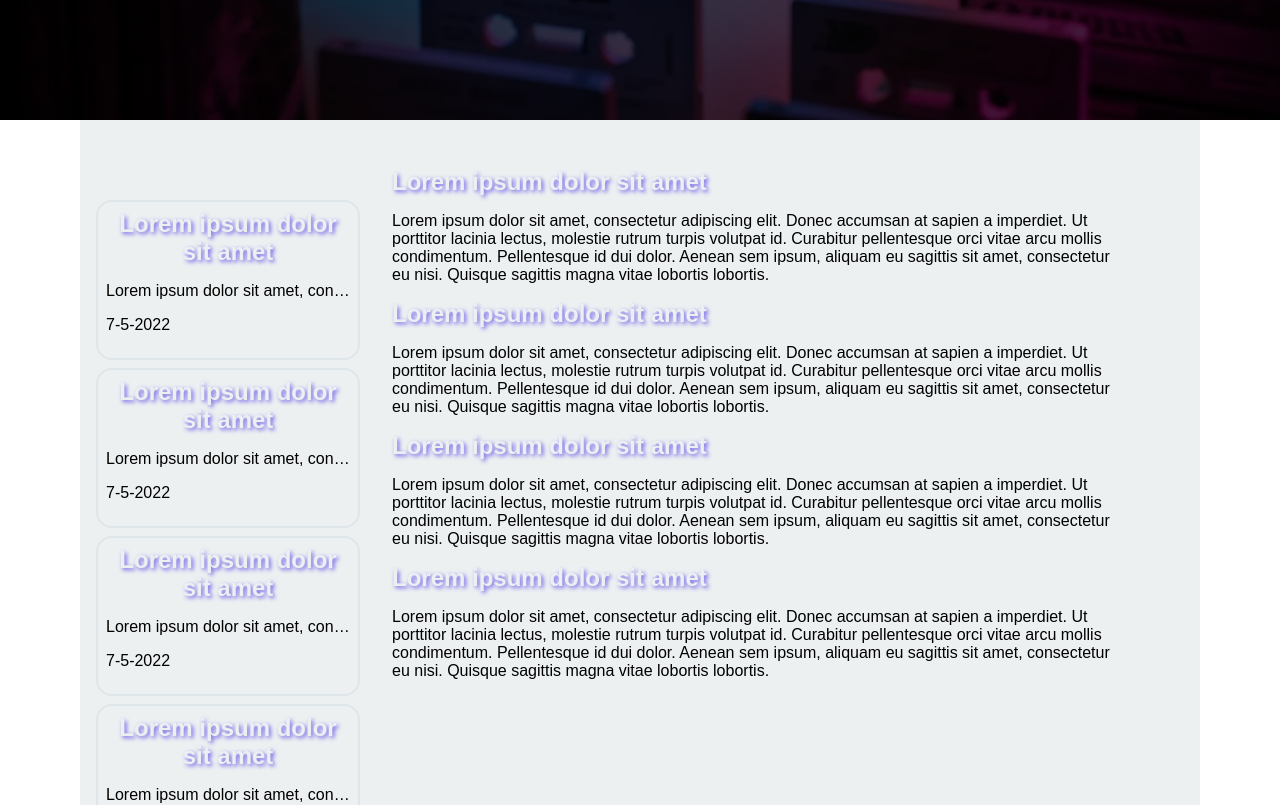
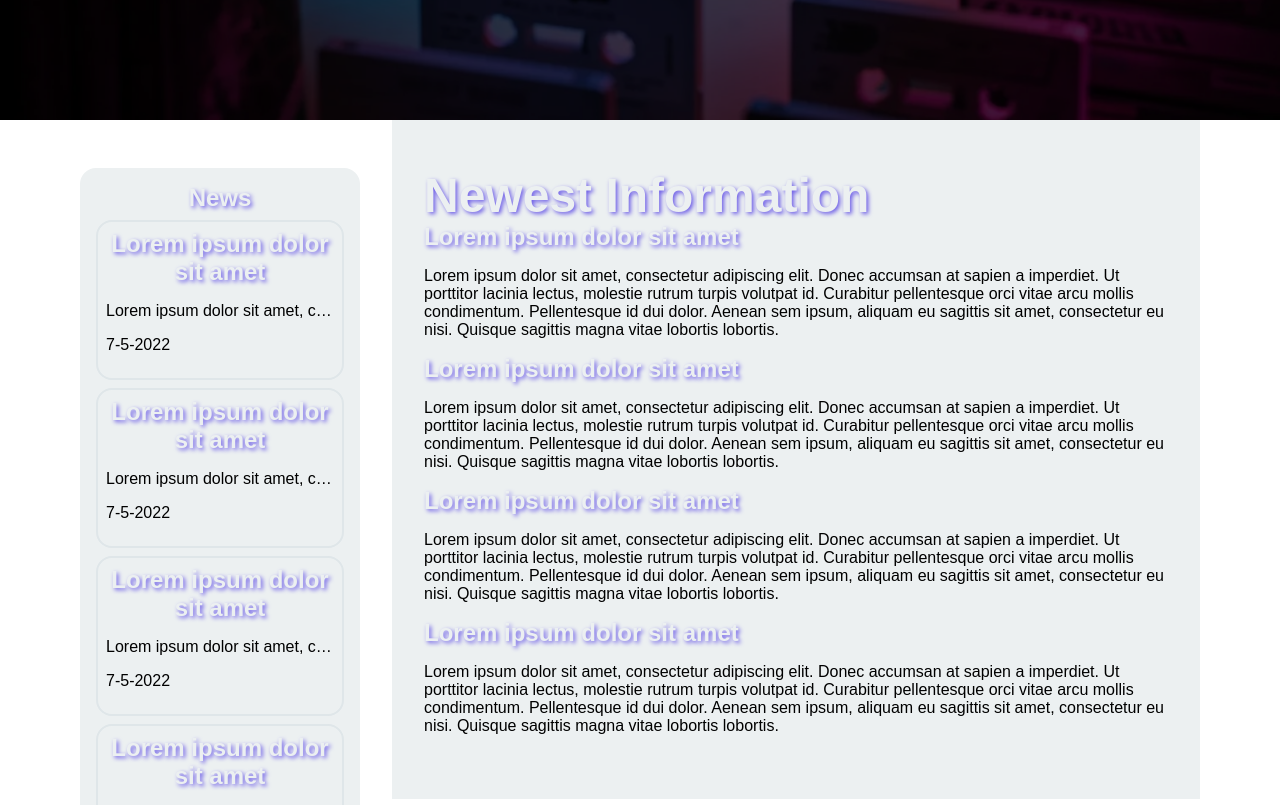
Before and after one commit to grzesiekS/gamer_collentions, a React (Create React App) app: page / in a window 1280 px wide. Shown: the part 600-1405 px from the top of the page. Built offline with nearby package versions, Linux system fonts and the light colour scheme; a web font is replaced by a local one.

Commit message:
Modify Info and News component

```diff
--- a/src/components/features/Info/Info.module.scss
+++ b/src/components/features/Info/Info.module.scss
@@ -1,3 +1,7 @@
+@import "../../../styles/settings.scss";
+
 .container {
-  padding: 3em 5em 3em 2em;
+  padding: 3em 2em;
+  margin-left: 2em;
+  background-color: $Info_bg-color;
 }
--- a/src/components/features/Info/Information.tsx
+++ b/src/components/features/Info/Information.tsx
@@ -1,4 +1,6 @@
 import React from 'react';
+import { alignTextCSS, sizeCSS } from '../../../Util';
+import Title from '../../common/Title/Title';
 import styles from './Info.module.scss';
 import InfoElement from './InfoElement/InfoElement';
 
@@ -27,6 +29,11 @@ const infoData = [
 
 const Information : React.FC = () => (
   <div className={styles.container}>
+    <Title
+      align={alignTextCSS.left}
+      size={sizeCSS.normal}
+      content={`Newest Information`}
+    />
     {infoData.map(info => (
       <InfoElement key={info._id} title={info.title} description={info.description} />
     ))}
--- a/src/components/features/News/News.module.scss
+++ b/src/components/features/News/News.module.scss
@@ -1,3 +1,8 @@
+@import "../../../styles/settings.scss";
+
 .container {
-  padding: 5em 0 5em 1em;
+  padding: 1em;
+  margin-top: 3em;
+  background-color: $News_bg-color;
+  border-radius: 1em;
 }
--- a/src/components/features/News/News.tsx
+++ b/src/components/features/News/News.tsx
@@ -1,4 +1,6 @@
 import React from 'react';
+import { alignTextCSS, sizeCSS } from '../../../Util';
+import Title from '../../common/Title/Title';
 import styles from './News.module.scss';
 import NewsElement from './NewsElement/NewsElement';
 
@@ -37,6 +39,11 @@ const newsData = [
 
 const News : React.FC = () => (
   <div className={styles.container}>
+    <Title
+      align={alignTextCSS.center}
+      size={sizeCSS.small}
+      content={`News`}
+    />
     {newsData.map(news => (
       <NewsElement
         key={news._id}
--- a/src/components/layout/NewsInfo/NewsInfo.module.scss
+++ b/src/components/layout/NewsInfo/NewsInfo.module.scss
@@ -5,5 +5,4 @@
   margin: 0 auto;
   display: grid;
   grid-template-columns: 25% 75%;
-  background-color: $NewsInfo_bg-color;
 }
--- a/src/styles/settings.scss
+++ b/src/styles/settings.scss
@@ -34,9 +34,12 @@ $Button_hover_bg-color: $exodus_fruit;
 $Button_hover_content_color: $city_lights;
 $Button_content_color: $american_river;
 
-//NewsInfo
-$NewsInfo_bg-color: $clouds;
-
 //NewsElement
 $NewsElement_border_color: $city_lights;
 $NewsElement_box-shadow_hover_color: $exodus_fruit;
+
+//Info
+$Info_bg-color: $clouds;
+
+//News
+$News_bg-color: $clouds;
```
